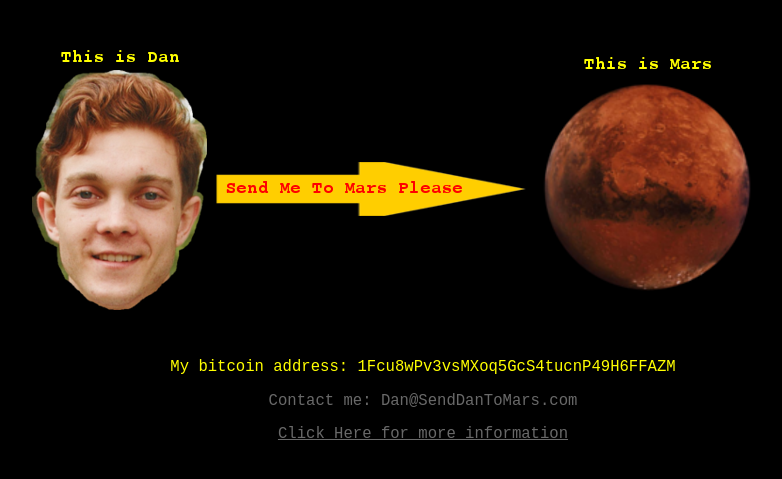
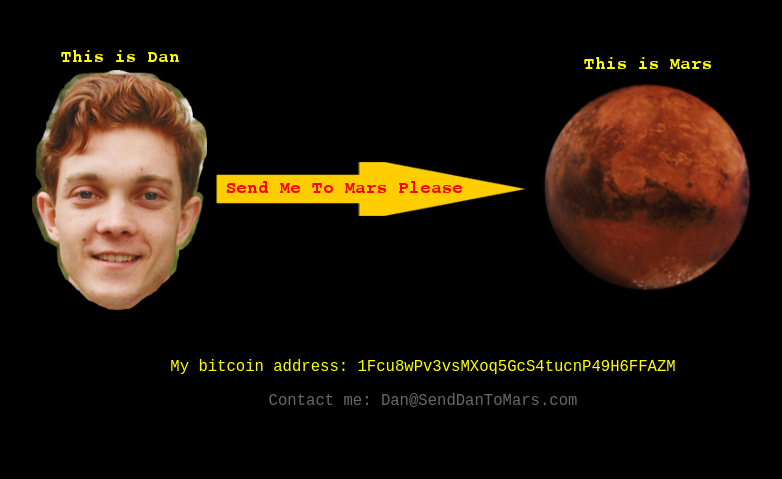
Before and after one commit to danyuhl/SendDanToMars.com, a plain HTML site: page index.html in a window 1280 px wide. Shown: the part 87-566 px from the top of the page, without its empty margins (217-999 px from the left). Drawn offline with Linux system fonts and the light colour scheme.

Commit message:
removed marsplans temporarily commit

```diff
--- a/index.html
+++ b/index.html
@@ -15,11 +15,11 @@
         </p>
         <p id="contact">Contact me: Dan@SendDanToMars.com
         </p>
-        <p>
+        <!--<p>
             <a href="marsplans.html" target="_self" id="link">
             Click Here for more information
             </a>
-        </p>
+        </p>-->
 
     </body>
 </html>
```
Also changed, not shown: marsplans.html (+2 -2 lines).
